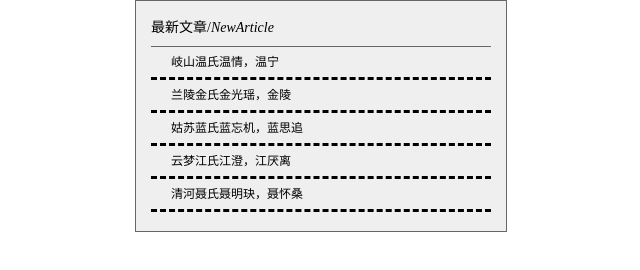
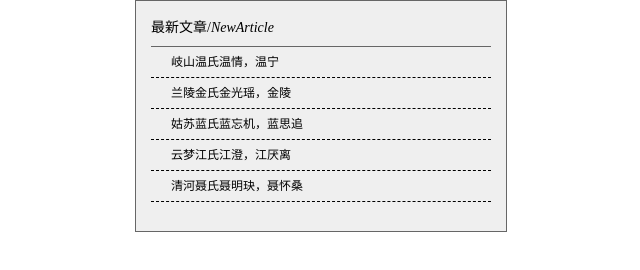
Before and after one commit to xzymy/homework, a plain HTML site: page new.html in a window 1280 px wide. Shown: the whole page, without its empty margins (319-959 px from the left). Drawn offline with Linux system fonts and the light colour scheme.

Commit message:
20191107

```diff
--- a/new.html
+++ b/new.html
@@ -25,7 +25,7 @@
 			}
 			ul li{
 				padding-left: 20px;
-				border-bottom: dashed;
+				border-bottom: 1px dashed;
 				list-style:none;
 				font:12px "微软雅黑"	;
 				line-height:30px;
```
